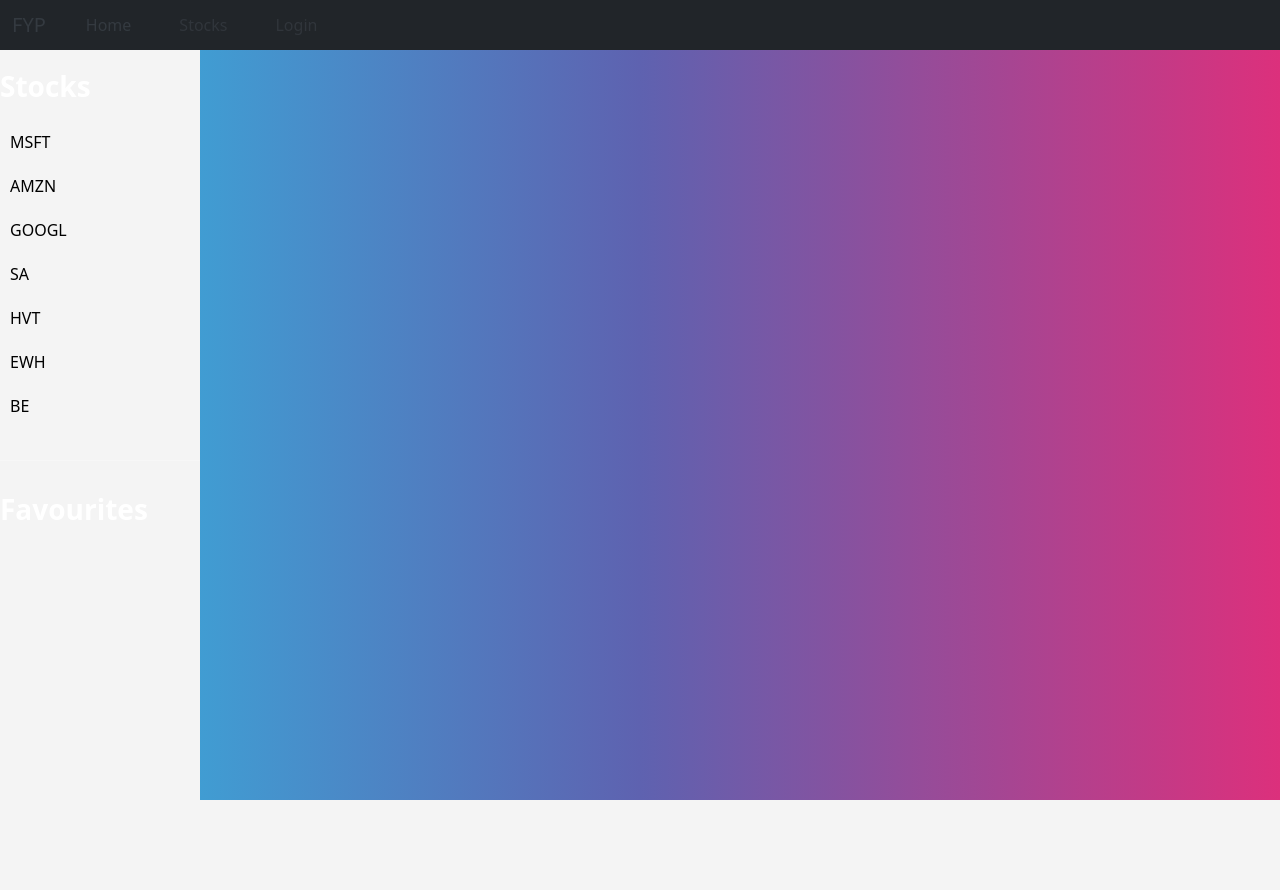
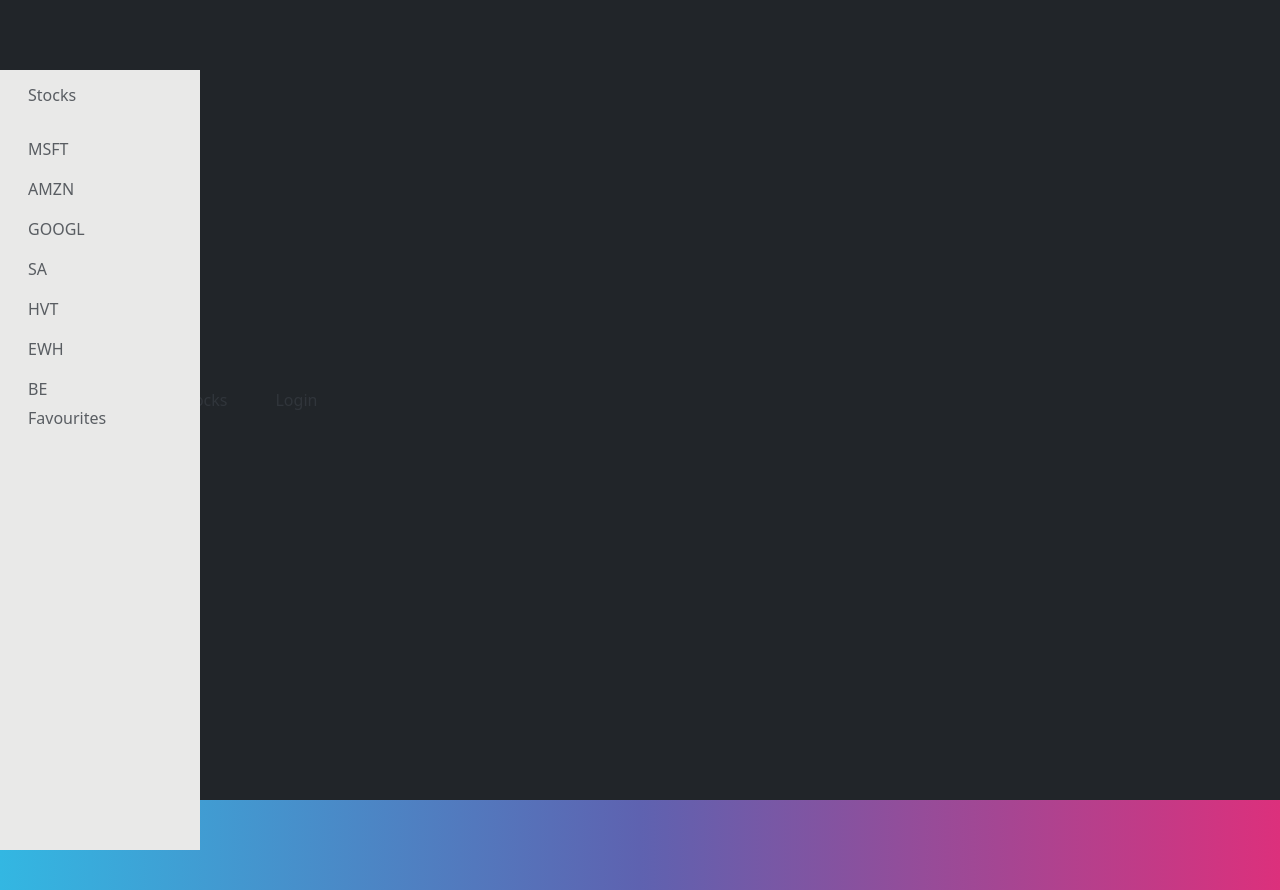
Before and after one commit to catchar01/FYP, a Django app: page /stocks/ in a window 1280 px wide. Before the commit the page ends 800 px from the top, so only its background shows below. Run offline with Django 4.2, Linux system fonts and the light colour scheme; data comes from the database, SQL or seed files in the repository; both versions use the stored data as it was after the commit; some libraries are stand-ins or nearby versions.

Commit message:
Integrate with bootstrap theme

```diff
--- a/take2/data_retrieval.py
+++ b/take2/data_retrieval.py
@@ -32,8 +32,8 @@ def find_main_content(soup):
 
 finnhub_client = finnhub.Client(api_key="cmoku39r01qjn6781hjgcmoku39r01qjn6781hk0")
 
-# Predefined list of stock symbols, extend later on, is predefined better? Popular stocks for now.
-stock_symbols = ['AAPL', 'GOOGL', 'MSFT', 'AMZN', 'FB', 'TSLA', 'NFLX']
+US_stock_symbols = finnhub_client.stock_symbols('US')
+stock_symbols = [stock['symbol'] for stock in US_stock_symbols]
 
 # Select random stock symbol from list
 random_stock_symbol = random.choice(stock_symbols)
--- a/take2/newsapp/static/css/styles.css
+++ b/take2/newsapp/static/css/styles.css
@@ -10,7 +10,6 @@
 /* Style for the top horizontal navigation bar */
 nav {
     background-color: #333;
-    color: white;
     display: flex;
     justify-content: space-between;
     align-items: center;
@@ -28,15 +27,12 @@ nav ul li {
 }
 
 nav ul li a {
-    color: white;
     text-decoration: none;
 }
 
-/* Style for the sidebar */
 #sidebar {
-    background-color: #f4f4f4;
-    height: 100vh; /* Full height of the viewport */
-    width: 200px; /* Width of the sidebar */
+    height: 100vh;
+    width: 200px;
     position: fixed; /* Fixed Sidebar (stay in place on scroll) */
     left: 0;
     top: 50px;
@@ -56,10 +52,6 @@ nav ul li a {
     transition: background 0.3s, color 0.3s;
 }
 
-#sidebar button:hover {
-    background-color: #ddd;
-}
-
 #main-content {
     margin-left: 200px; /* Same as sidebar width */
     margin-top: 50px; /* Same as nav height */
@@ -67,24 +59,21 @@ nav ul li a {
 }
 
 .article-preview {
-    border: 1px solid #ccc;
     margin: 10px 0;
     padding: 10px;
-    background-color: #fff;
 }
 
 
 #main-content h2 {
     display: inline; /* Make the title inline with the button */
-    margin-right: 10px; /* Add some space between the title and button */
+    margin-right: 10px;
 }
 
 #main-content button {
     vertical-align: top; /* Align the button with the title */
-    margin-top: 0; /* Remove any top margin from the button */
+    margin-top: 0;
 }
 
-/* Adjustments for the sidebar titles */
 #sidebar h3 {
     margin-top: 0;
     padding-top: 0;
@@ -95,10 +84,37 @@ nav ul li a {
     align-items: center;
     justify-content: space-between;
     padding: 10px 20px;
-    background-color: #f9f9f9; /* Background color for the header */
 }
 
 .stock-header h2 {
-    margin: 0; /* Remove default margin */
+    margin: 0;
     display: inline;
 }
+
+html, body {
+    height: 100%;
+    margin: 0;
+}
+
+.card{
+    height: 100%;
+    display: flex;
+    flex-direction: column;
+}
+
+.card-body{
+    flex-grow: 1;
+    display: flex;
+    flex-direction: column;
+    justify-content: space-between;
+}
+
+.card img{
+    width: 100%;
+    height: auto;
+    object-fit: cover;
+}
+
+.navbar {
+    min-height: 100vh;
+}
--- a/take2/newsapp/templates/base.html
+++ b/take2/newsapp/templates/base.html
@@ -1,4 +1,4 @@
-{% load static %}
+
 
 {% load static %}
 <!DOCTYPE html>
--- a/take2/newsapp/templates/stocks.html
+++ b/take2/newsapp/templates/stocks.html
@@ -1,23 +1,34 @@
 {% extends "base.html" %}
 {% load static %}
 {% block content %}
+<!--add company profile option from finnhub-->
+<div class="d-flex" id="sidebar">
+    <nav class="flex-column navbar bg-light" data-bs-theme="light" style="min-width: 250px;">
+      <div class="container-fluid">
+        <div id="navbarStocks">
+          <ul class="navbar-nav flex-column me-auto">
+            <li class="nav-item">
+              <h3 class="nav-link">Stocks</h3>
+              {% for stock_name in stock_names %}
+                <a class="nav-link" href="javascript:void(0);" onclick="loadArticles('{{ stock_name }}')">
+                  {{ stock_name }}
+                </a>
+              {% endfor %}
+            </li>
+            <li class="nav-item">
+              <h3 class="nav-link">Favourites</h3>
+              {% for stock_name in favourite_stocks %}
+                <a class="nav-link favourite" href="javascript:void(0);" onclick="loadArticles('{{ stock_name }}')">
+                  {{ stock_name }}
+                </a>
+              {% endfor %}
+            </li>
+          </ul>
+        </div>
+      </div>
+    </nav>
+  </div>
 
-<div id="sidebar">
-    <h3>Stocks</h3>
-    {% for stock_name in stock_names %}
-        <button class="stock-button" onclick="loadArticles('{{ stock_name }}')">
-            {{ stock_name }}
-        </button>
-    {% endfor %}
-
-    <hr>
-    <h3>Favourites</h3>
-    {% for stock_name in favourite_stocks %}
-        <button class="stock-button favourite" onclick="loadArticles('{{ stock_name }}')">
-            {{ stock_name }}
-        </button>
-    {% endfor %}
-</div>
 <div id="main-content">
 
 </div>
```
Also changed, not shown: take2/newsapp/templates/index.html (+49 -6 lines), take2/db.sqlite3, take2/newsapp/static/wordcloud.png.
